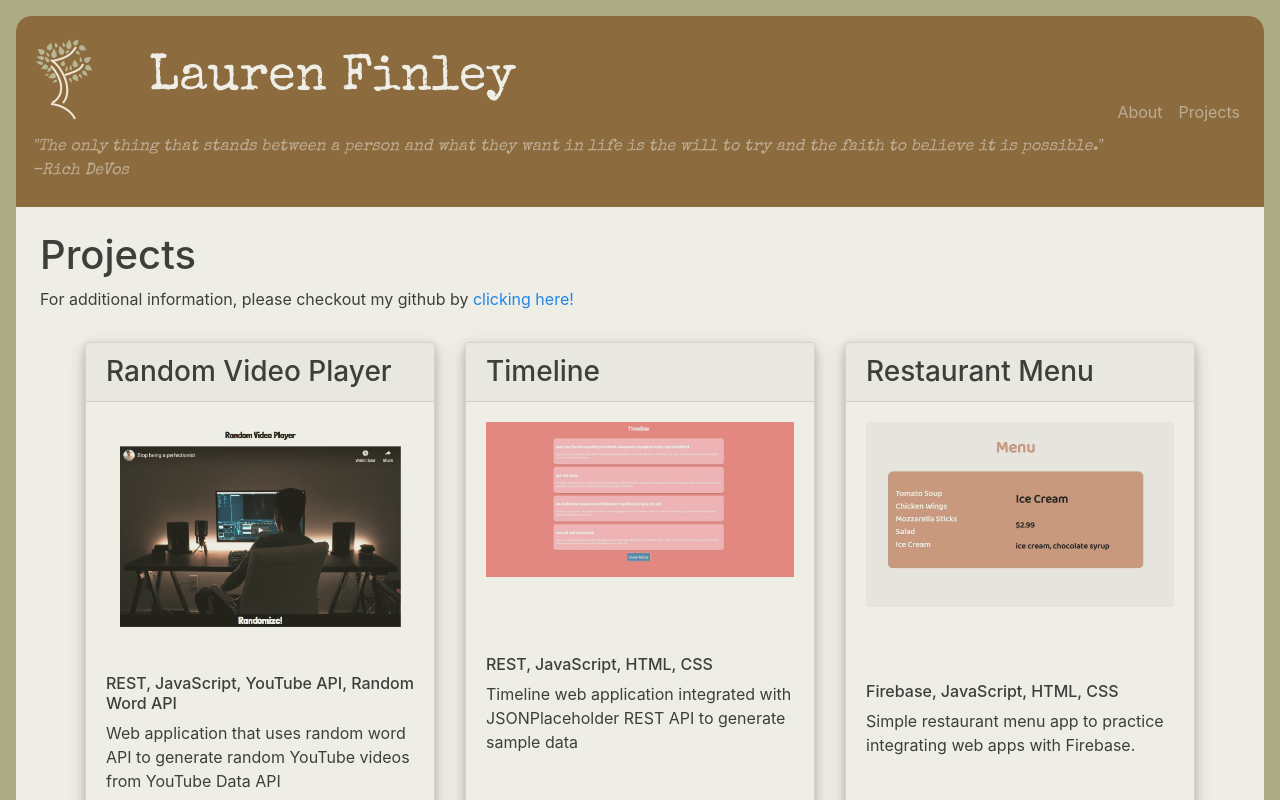
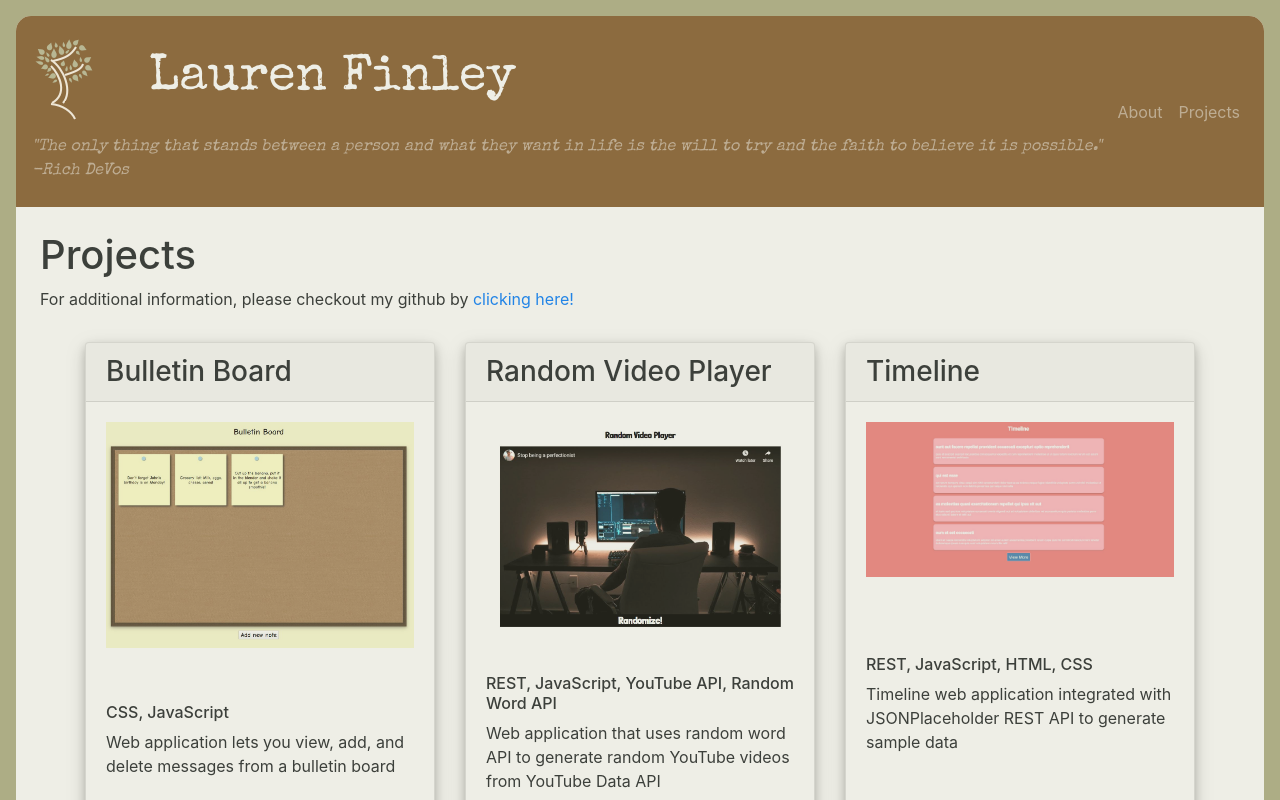
Before and after one commit to laurenoutloud/laurenoutloud.github.io, a React (Vite) app: page / in a window 1280 px wide. Shown: the top 800 px of the page. Built offline with nearby package versions, Linux system fonts and the light colour scheme.

Commit message:
add bulletin board project

```diff
--- a/src/data/projectData.js
+++ b/src/data/projectData.js
@@ -7,11 +7,20 @@ import studyStationImage from "../images/projects/studystation.jpg";
 import randomVideoPlayerImage from "../images/projects/randomVideoPlayer.jpg";
 import personalWebsiteImage from "../images/projects/website.png";
 import timelineImage from "../images/projects/timeline.jpg";
+import bulletinBoardImage from "../images/projects/bulletinBoard.jpg";
 import safeTouchPDF from "../documents/SafeTouch_SRS.pdf";
 import studyStationPDF from "../documents/StudyStationFall2016Portfolio.pdf";
 
 const PROJECT_DATA = {
   projects: [
+    {
+      image: bulletinBoardImage,
+      title: "Bulletin Board",
+      techStack: "CSS, JavaScript",
+      text:"Web application lets you view, add, and delete messages from a bulletin board",
+      codeLink: "https://github.com/laurenoutloud/bulletin-board",
+      liveLink: "https://laurenoutloud.github.io/bulletin-board/"
+    },
     {
       image: randomVideoPlayerImage,
       title: "Random Video Player",
```
Also changed, not shown: src/images/projects/bulletinBoard.jpg (added).
